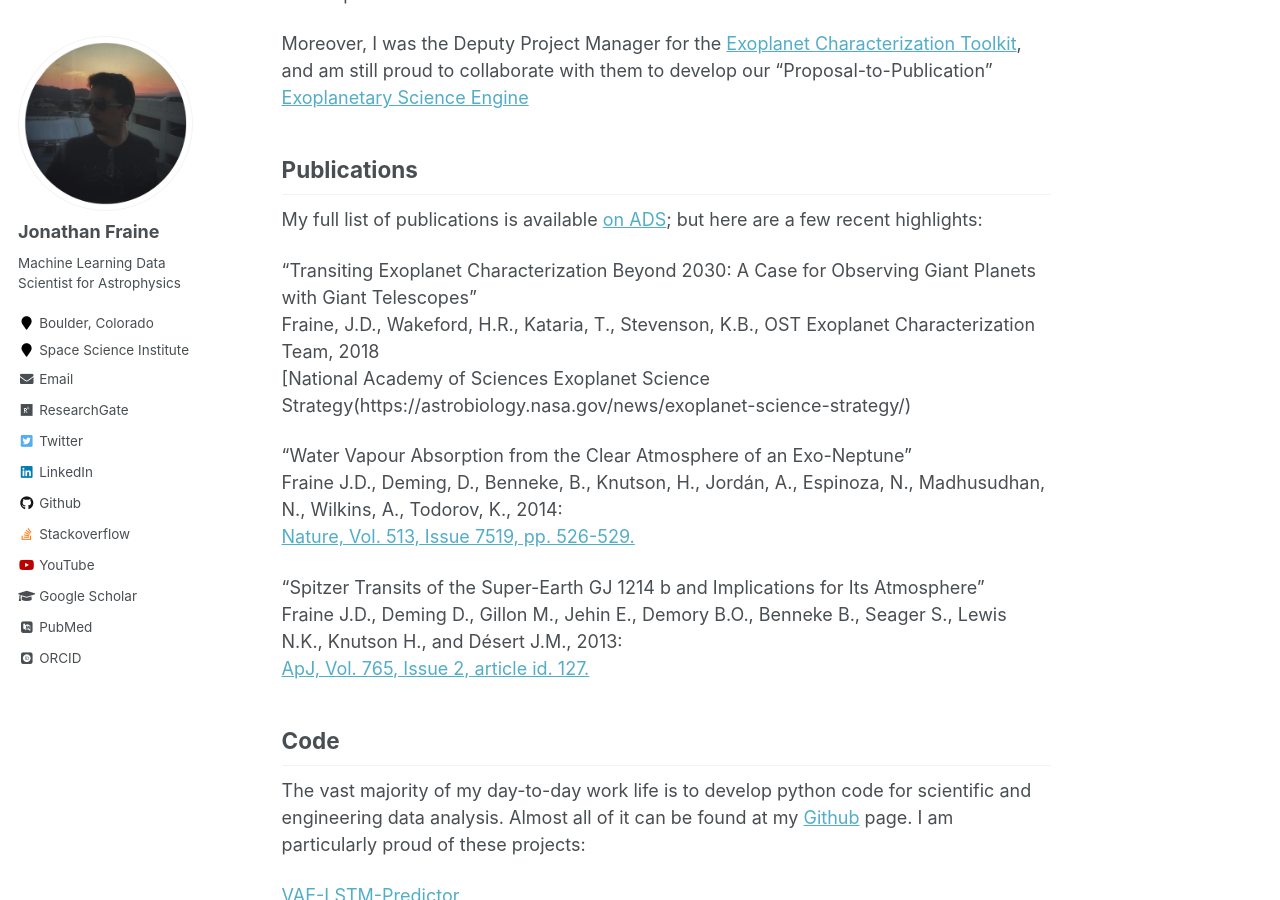
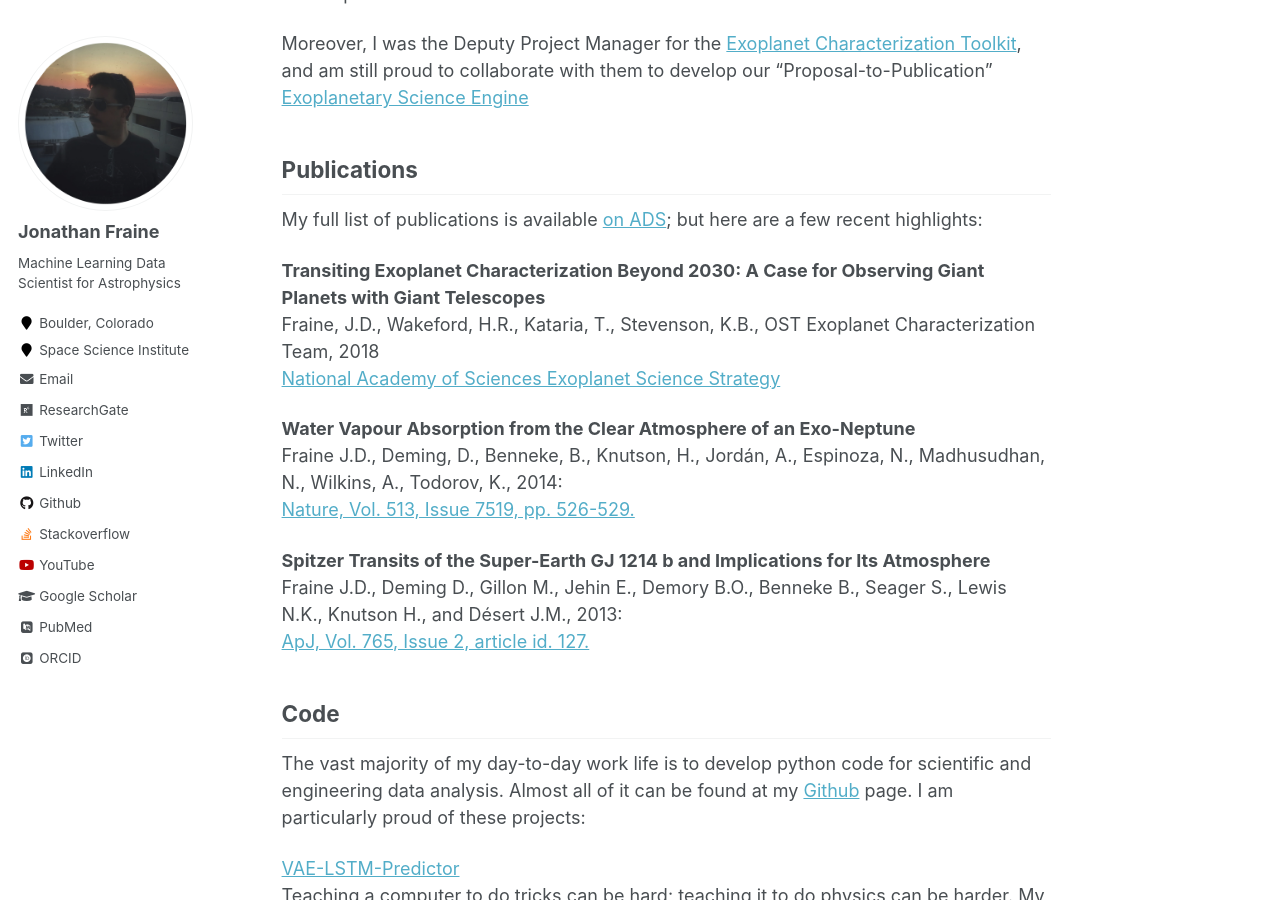
Before and after one commit to exowanderer/exowanderer.github.io, a Jekyll site: the page built from _pages/about.md, in a window 1280 px wide and 900 px high, scrolled down 447 px. Built offline with Jekyll 4.4.1, drawn with Linux system fonts in a browser that asks for light colours; some web fonts are replaced.

Commit message:
updated about

```diff
--- a/_pages/about.md
+++ b/_pages/about.md
@@ -18,16 +18,16 @@ Moreover, I was the Deputy Project Manager for the [Exoplanet Characterization T
 ## Publications
 My full list of publications is available [on ADS](http://adsabs.harvard.edu/cgi-bin/nph-abs_connect?return_req=no_params&author=Fraine&db_key=PRE); but here are a few recent highlights:
 
-"Transiting Exoplanet Characterization Beyond 2030: A Case for Observing Giant Planets with Giant Telescopes"
+**Transiting Exoplanet Characterization Beyond 2030: A Case for Observing Giant Planets with Giant Telescopes**
 Fraine, J.D., Wakeford, H.R., Kataria, T., Stevenson, K.B., OST Exoplanet Characterization Team, 2018
-[National Academy of Sciences Exoplanet Science Strategy(https://astrobiology.nasa.gov/news/exoplanet-science-strategy/)
+[National Academy of Sciences Exoplanet Science Strategy](https://astrobiology.nasa.gov/news/exoplanet-science-strategy/)
 
-"Water Vapour Absorption from the Clear Atmosphere of an Exo-Neptune"
+**Water Vapour Absorption from the Clear Atmosphere of an Exo-Neptune**
 Fraine J.D., Deming, D., Benneke, B., Knutson, H., Jordán, A., Espinoza, N., Madhusudhan, N., Wilkins, A., Todorov, K., 2014:
 [Nature, Vol. 513, Issue 7519, pp. 526-529.](https://www.nature.com/articles/nature13785?proof=true&platform=oscar&draft=journal)
 
 
-"Spitzer Transits of the Super-Earth GJ 1214 b and Implications for Its Atmosphere"
+**Spitzer Transits of the Super-Earth GJ 1214 b and Implications for Its Atmosphere**
 Fraine J.D., Deming D., Gillon M., Jehin E., Demory B.O., Benneke B., Seager S., Lewis N.K., Knutson H., and Désert J.M., 2013:
 [ApJ, Vol. 765, Issue 2, article id. 127.](https://iopscience.iop.org/article/10.1088/0004-637X/765/1/24)
 
```
